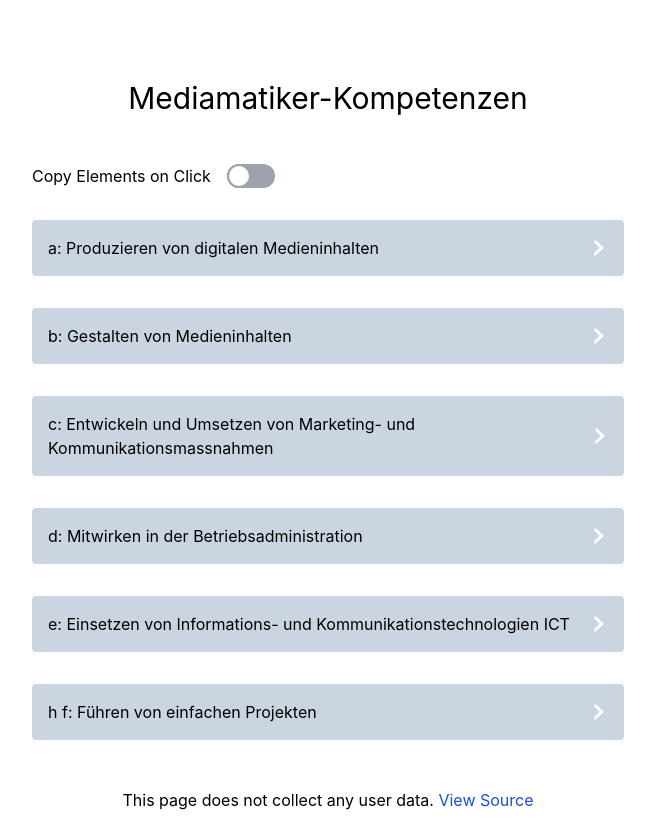
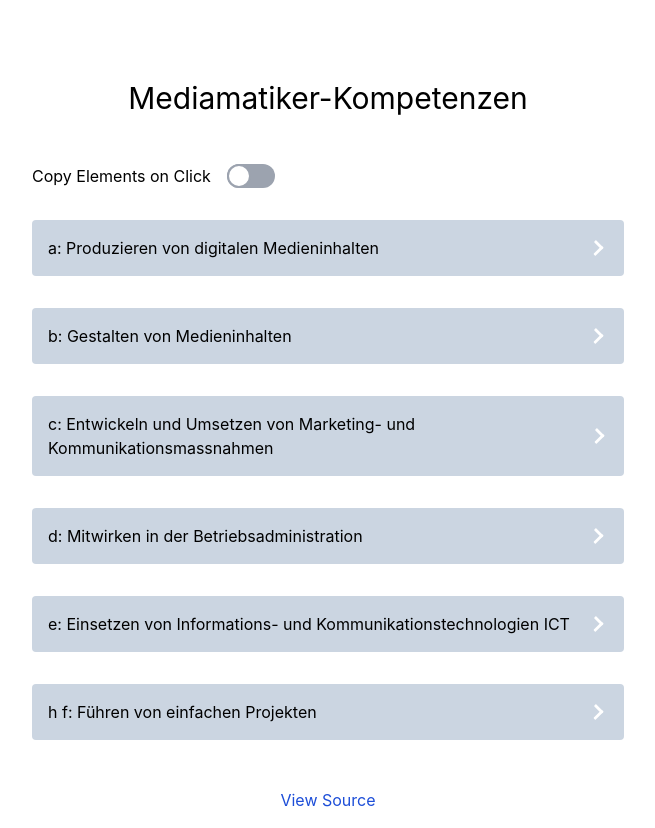
Before and after one commit to janic0/Mediamatiker-Kompetenzen, a Next.js app: page / in a window 1280 px wide. Shown: the whole page, without its empty margins (312-967 px from the left). Built offline with nearby package versions, Linux system fonts and the light colour scheme.

Commit message:
removed no data collection notice

```diff
--- a/pages/index.tsx
+++ b/pages/index.tsx
@@ -138,7 +138,6 @@ function App(props: { data: node[] }) {
 				</header>
 				<footer className="sticky top-0 w-full mb-4">
 					<p className="text-center">
-						This page does not collect any user data.{" "}
 						<a
 							target="_blank"
 							rel="noopener noreferrer"
```
